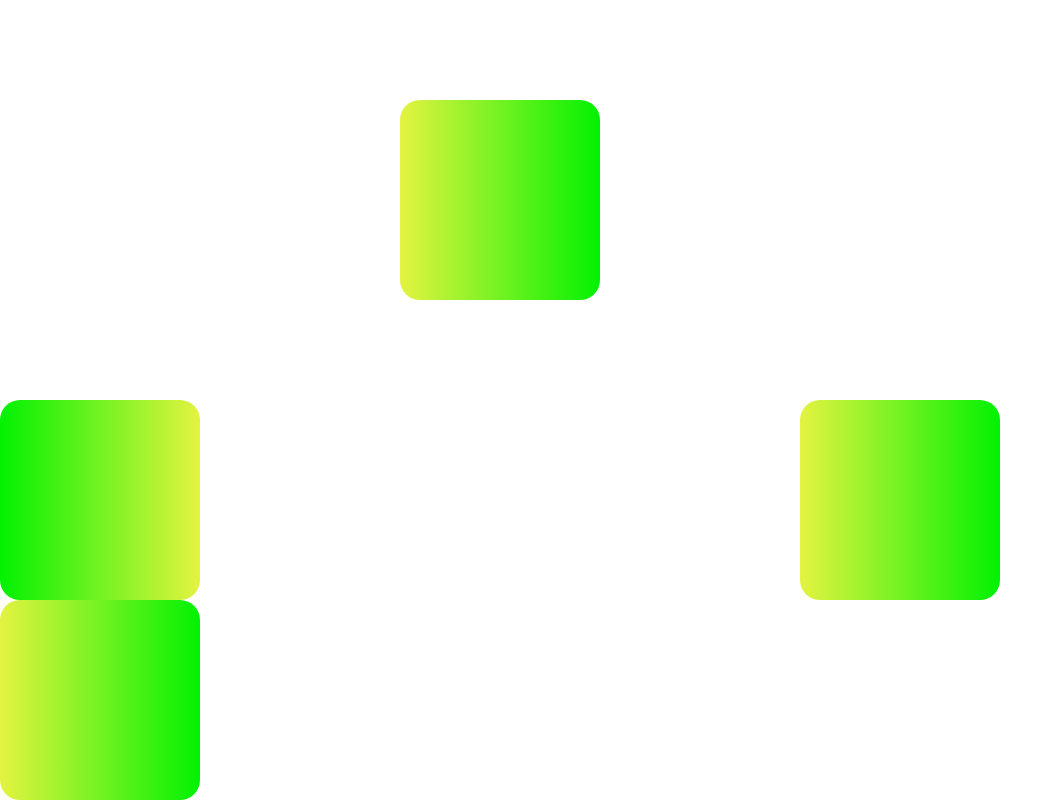
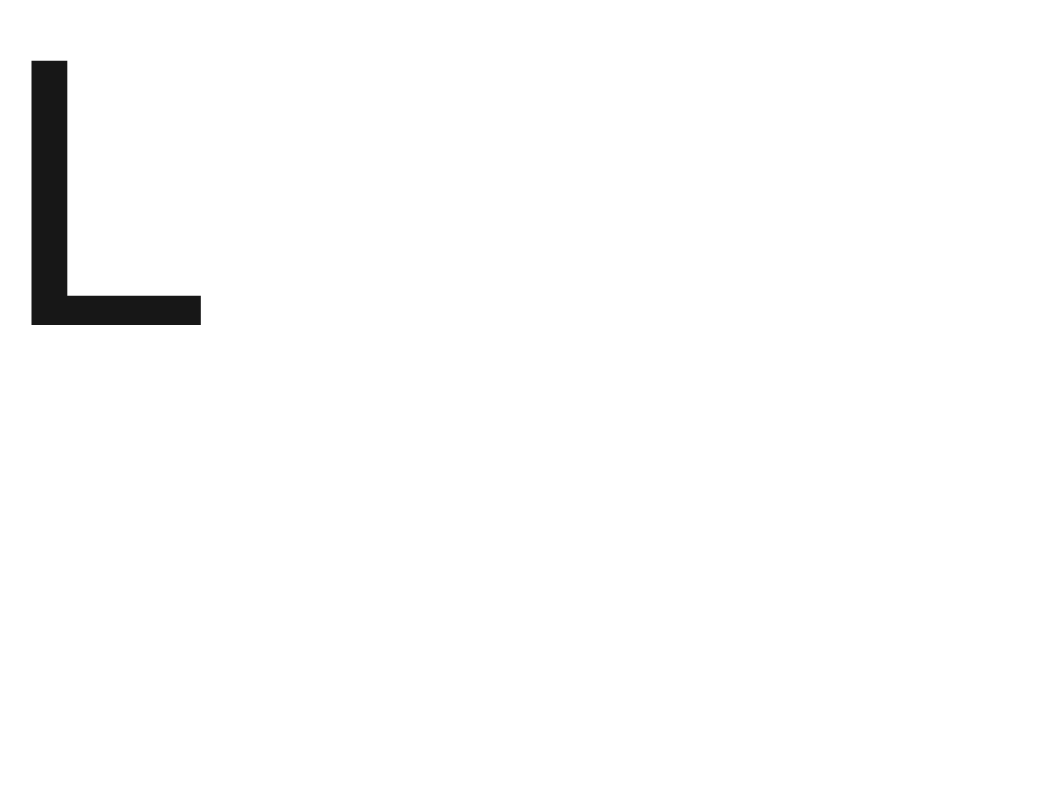
Before and after one commit to phamquangdieu/gsap-tutorial, a Next.js app: page /learning/first in a window 1280 px wide. Shown: the whole page, without its empty margins (0-1063 px from the left). Built offline with nearby package versions, Linux system fonts and the light colour scheme.

Commit message:
test customize rolling

```diff
--- a/app/learning/first/page.tsx
+++ b/app/learning/first/page.tsx
@@ -7,21 +7,28 @@ import styles from './styles.module.css';
 const FirstPage = () => {
   const containerRef = useRef<HTMLDivElement>(null);
   useGSAP(() => {
-    gsap.to(`.${styles.box}`, { x: 400, y: 100, duration: 2, ease: "power2.inOut" });
-    gsap.to(`.${styles.box}:nth-child(2)`, { x: 800, y: 200, duration: 2.5, ease: "power2.inOut" });
-    gsap.fromTo(`.${styles.box}:nth-child(3)`,
-      { x: 0, y: -400, rotation: 0 },
-      { x: 0, y: 0, rotation: 180, duration: 3, ease: "power2.inOut" }
-    );
-    gsap.from(`.${styles.box}:nth-child(4)`, { x: 400, y: -400, rotation: 0, duration: 3.5, ease: "power2.inOut" });
+    const tl = gsap.timeline({ paused: true });
+    gsap.set(`.${styles.box}:nth-child(1)`, { yPercent: -100 });
+    const tween = gsap.to(`.test`, { yPercent: 100, ease: "none", repeat: 6 });
+    tl.add(tween, 0);
+    gsap.to(tl, { progress: 1, duration: 5, ease: "power4.inOut" });
+    // gsap.to(`.${styles.box}:nth-child(2)`, { x: 800, y: 200, duration: 2.5, ease: "power2.inOut" });
+    // gsap.fromTo(`.${styles.box}:nth-child(3)`,
+    //   { x: 0, y: -400, rotation: 0 },
+    //   { x: 0, y: 0, rotation: 180, duration: 3, ease: "power2.inOut" }
+    // );
+    // gsap.from(`.${styles.box}:nth-child(4)`, { x: 400, y: -400, rotation: 0, duration: 3.5, ease: "power2.inOut" });
   });
   return (
     <div>
         <div ref={containerRef} className={styles.container}>
+            <div className="test ">
+              <div className={styles.box}>L</div>
+              <div className={`${styles.box} absolute top-0 left-0`}>L</div>
+            </div>
+            {/* <div className={styles.box}></div>
             <div className={styles.box}></div>
-            <div className={styles.box}></div>
-            <div className={styles.box}></div>
-            <div className={styles.box}></div>
+            <div className={styles.box}></div> */}
         </div>
     </div>
   )
--- a/app/learning/first/styles.module.css
+++ b/app/learning/first/styles.module.css
@@ -1,6 +1,14 @@
 .box {
-    height: 200px;
+    /* height: 200px;
     background: linear-gradient(to right, #e4f341, #02f102);
     border-radius: 20px;
     width: 200px;
+    padding: 20px; */
+    text-transform: uppercase;
+    font-size: 30vw;
+    line-height: 1;
 }
+
+.container {
+    overflow: hidden;
+}
--- a/app/learning/rolling/page.tsx
+++ b/app/learning/rolling/page.tsx
@@ -10,16 +10,18 @@ gsap.config({ trialWarn: false } as any);
 const RollingPage = () => {
     const ref = useRef<HTMLDivElement>(null);
     useGSAP(() => {
-        const repeatCount = 8;
+        const repeatCount = 9;
         const tl = gsap.timeline({ paused: true });
         const split = new SplitText('.rolling-text', { type: "chars" });
         split.chars.forEach((obj, i) => {
-            console.log(obj);
+            if (i !== 0) return;
+            console.log(obj.childNodes);
 
             let txt = (obj as HTMLElement).innerText;
-            let clone = `<div class="cloneText"> ${txt} </div>`;
-            let newHTML = `<div class="originalText"> ${txt} </div>${clone}`;
-            obj.innerHTML = newHTML;
+            let addHtml = `<div class="originalText"> ${txt} </div><div class="cloneText"> ${txt} </div>`;
+            obj.innerHTML = addHtml;
+            console.log(obj.childNodes[1]);
+
             gsap.set(obj.childNodes[1], {
                 yPercent: i % 2 === 0 ? -100 : 100
             });
```
